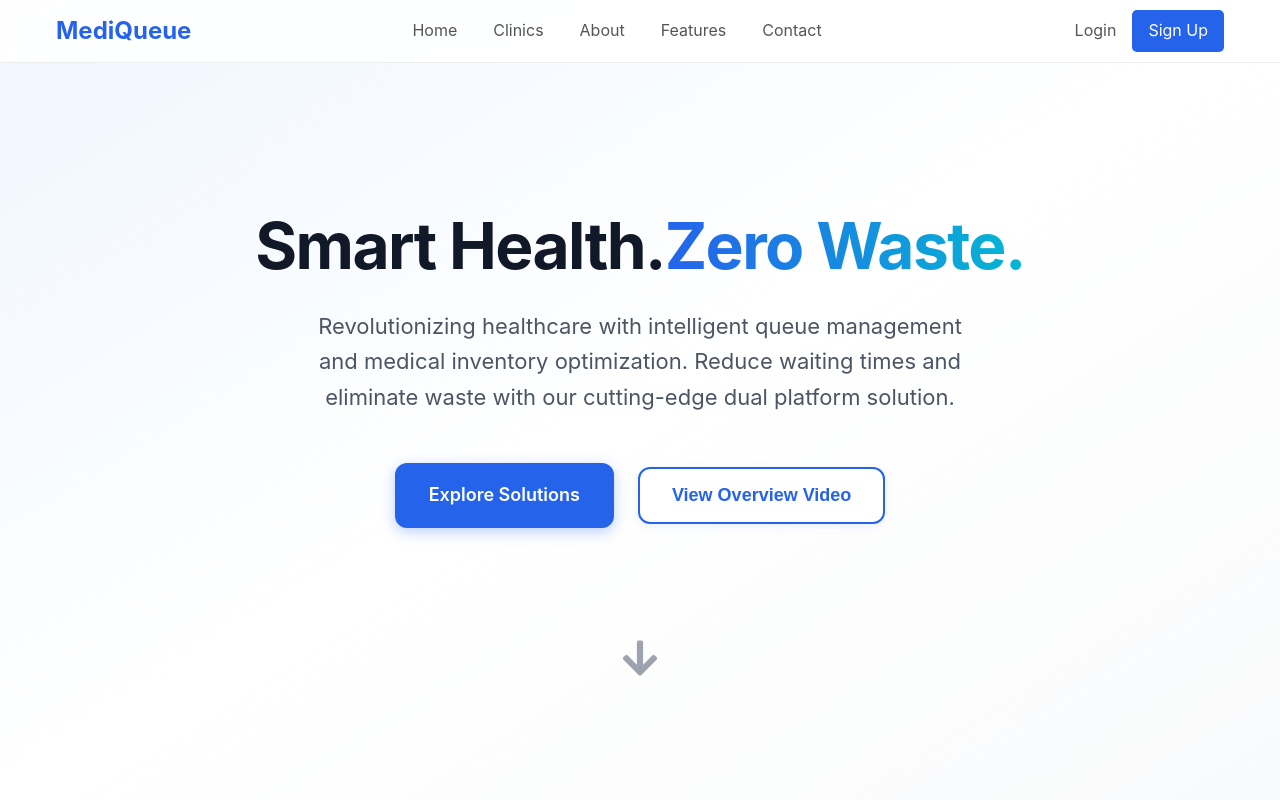
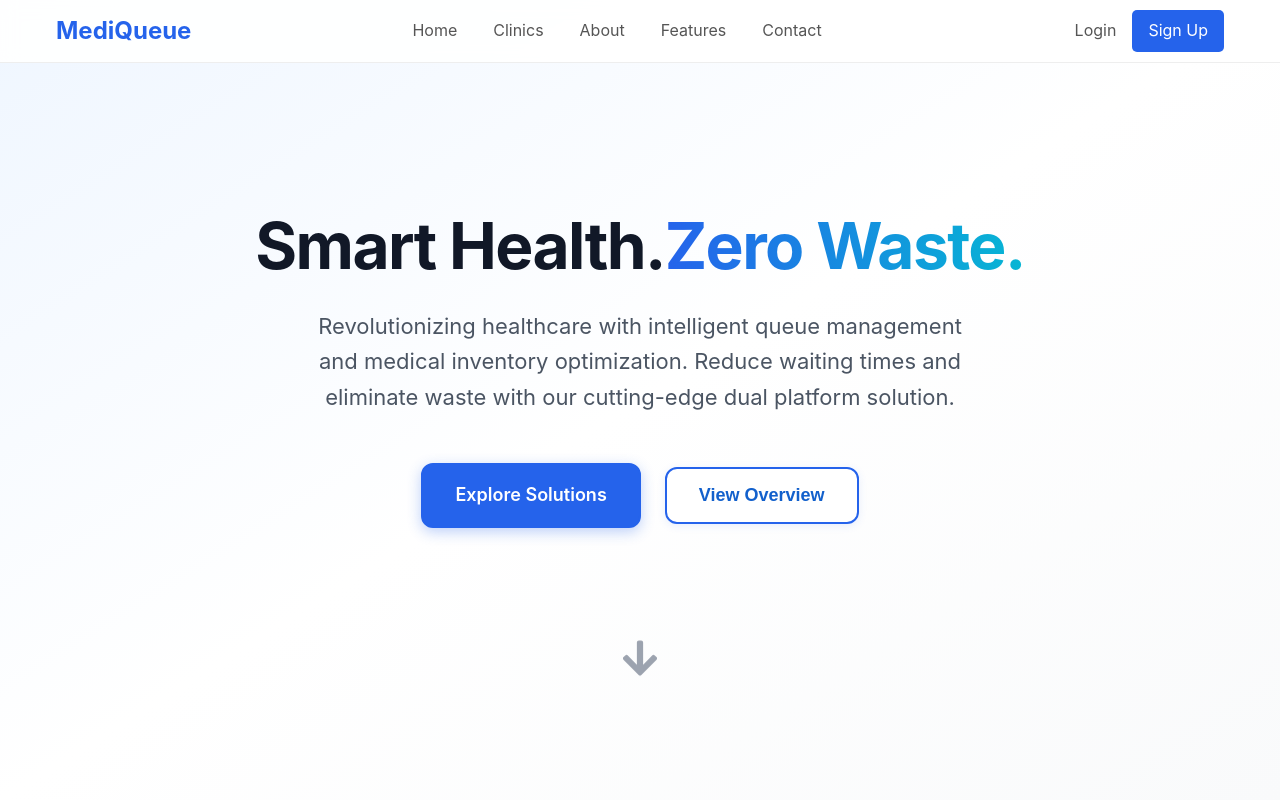
Before and after one commit to YUG-1092005/MediQueue, a React (Vite) app in the folder Frontend/: page / in a window 1280 px wide. Shown: the top 800 px of the page. Built offline with nearby package versions, Linux system fonts and the light colour scheme; no server answers.

Commit message:
Added direct link to overview

```diff
--- a/Frontend/src/Homepage/Hero/hero.jsx
+++ b/Frontend/src/Homepage/Hero/hero.jsx
@@ -1,6 +1,7 @@
 import React, { useRef, useState } from "react";
 import { FaArrowDown } from "react-icons/fa";
 import "./hero.css";
+import { Link } from "react-router-dom";
 
 export const Hero = () => {
   const [showVideo, setShowVideo] = useState(false);
@@ -31,22 +32,11 @@ export const Hero = () => {
           <div className="hero-buttons">
             <a className="btn-primary">Explore Solutions</a>
             <button className="btn-secondary" onClick={handleShowVideo}>
-              View Overview Video
+              <Link to={"https://drive.google.com/file/d/1MIjs1Bux9Zx8A5MYemCf5H94kVxy2GlB/view?usp=sharing"} style={{textDecoration:"none", color:"#1260CC"}}>
+              View Overview
+              </Link>
             </button>
           </div>
-
-          {/* Video section - will appear below buttons on smaller screens */}
-          {showVideo && (
-            <div ref={videoRef} className="hero-video-container">
-              <video
-                className="hero-video"
-                src={import.meta.env.VITE_APP_OVERVIEW_VIDEO}
-                autoPlay
-                muted
-                controls
-              />
-            </div>
-          )}
         </div>
 
         <div className="hero-icon">
```
